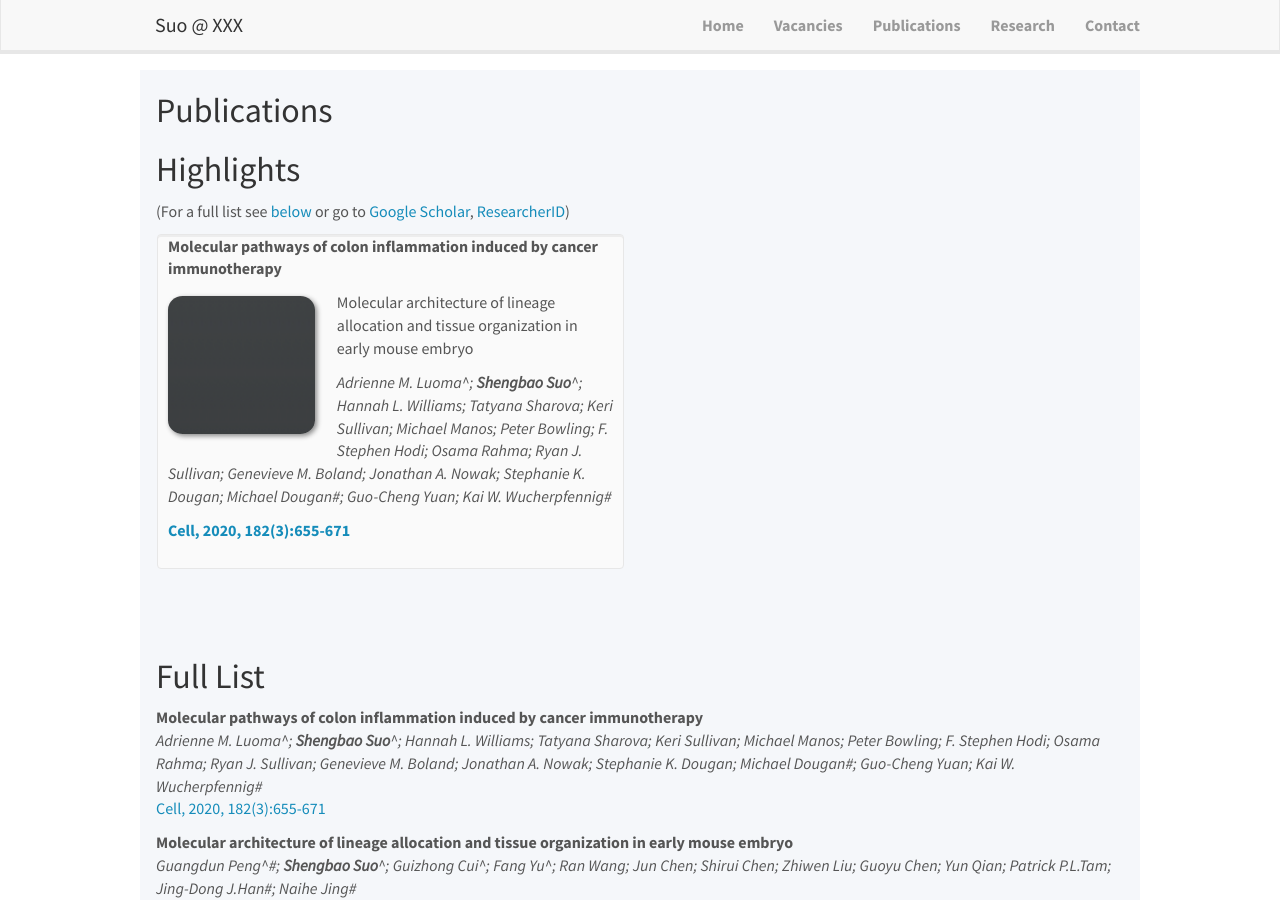
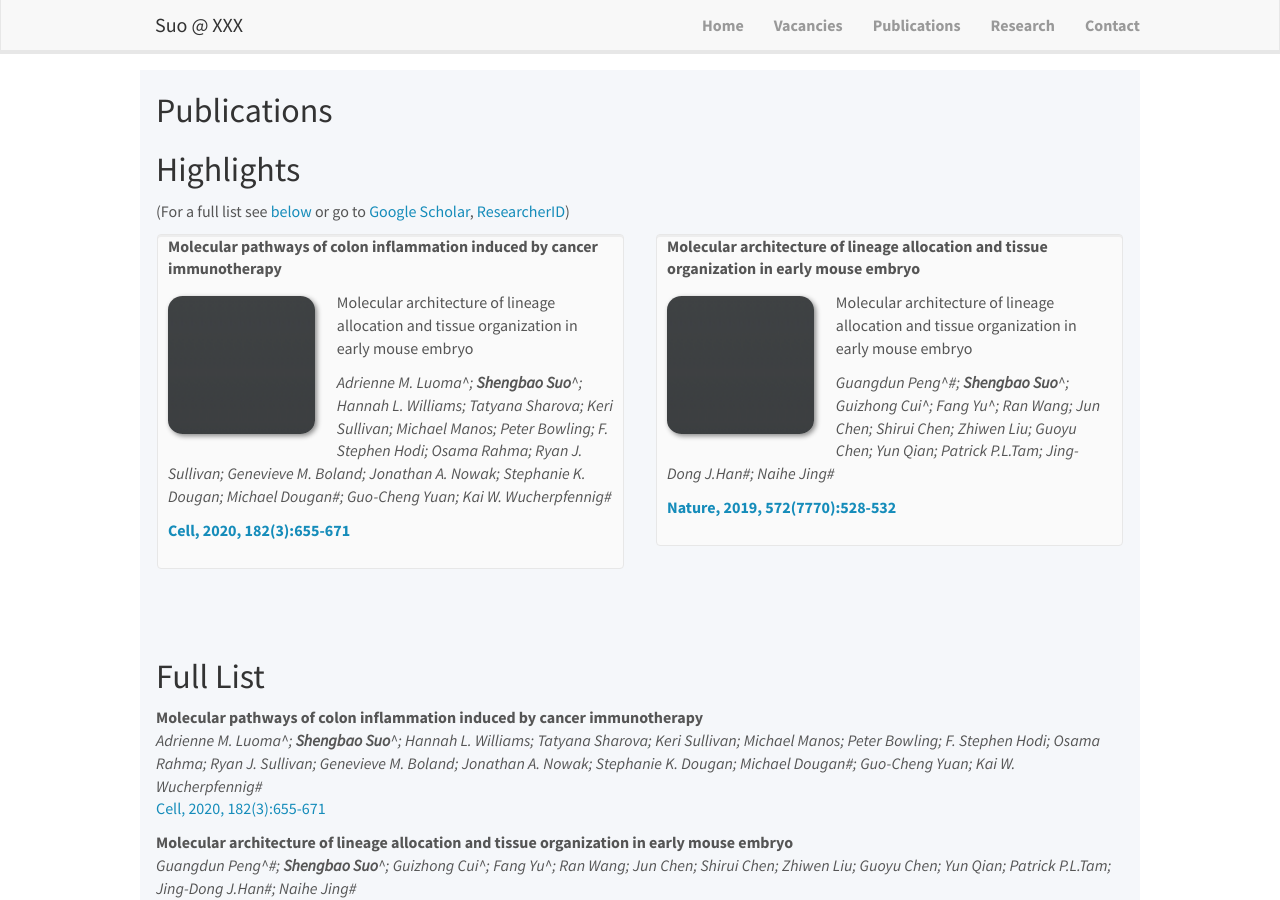
Before and after one commit to suoshengbao/suoshengbao.github.io, a Jekyll site: the page built from _pages/publications.md, in a window 1280 px wide and 900 px high. Built offline with Jekyll 4.4.1, drawn with Linux system fonts in a browser that asks for light colours; nearby versions of some CDN libraries.

Commit message:
Update publist.yml

```diff
--- a/_data/publist.yml
+++ b/_data/publist.yml
@@ -11,13 +11,14 @@
 
 - title: Molecular architecture of lineage allocation and tissue organization in early mouse embryo
   image: dummy.png
-  description: ""
+  description:
+    Molecular architecture of lineage allocation and tissue organization in early mouse embryo
   authors:
     Guangdun Peng^#; <b>Shengbao Suo</b>^; Guizhong Cui^; Fang Yu^; Ran Wang; Jun Chen; Shirui Chen; Zhiwen Liu; Guoyu Chen; Yun Qian; Patrick P.L.Tam; Jing-Dong J.Han#; Naihe Jing#
   link:
     url: https://www.nature.com/articles/s41586-019-1469-8
     display: Nature, 2019, 572(7770):528-532
-  highlight: 0
+  highlight: 1
 
 - title: Revealing the critical regulators of cell identity in the mouse cell atlas
   image: dummy.png
```
